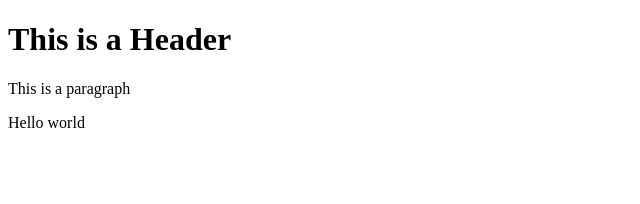
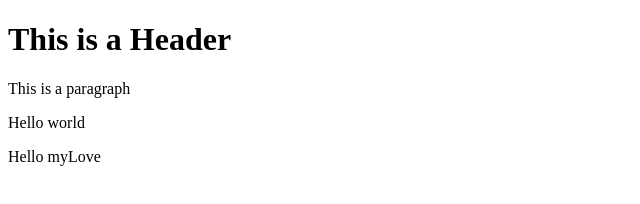
Before and after one commit to EQsNULL/git-test, a website: page index.html in a window 1280 px wide. Shown: the whole page, without its empty margins (0-640 px from the left). Drawn offline with Linux system fonts and the light colour scheme.

Commit message:
lite-server

```diff
--- a/index.html
+++ b/index.html
@@ -8,5 +8,6 @@
     <h1>This is a Header</h1>
     <p>This is a paragraph</p>
     <p>Hello world</p>
+    <p>Hello myLove</p>
 </body>
 </html>
```
Also changed, not shown: package.json (+7 -2 lines).
